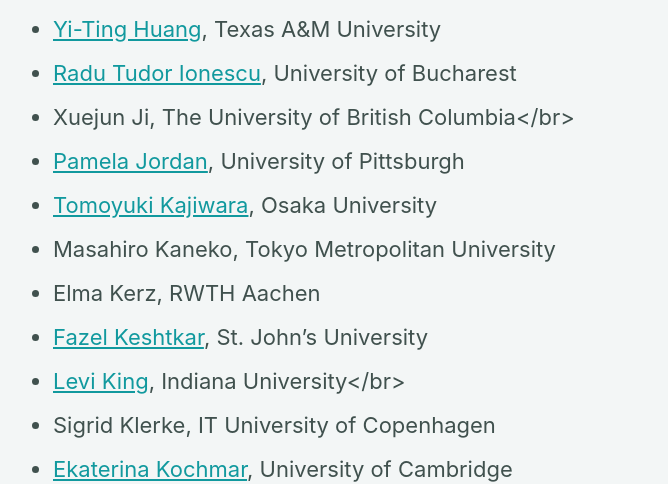
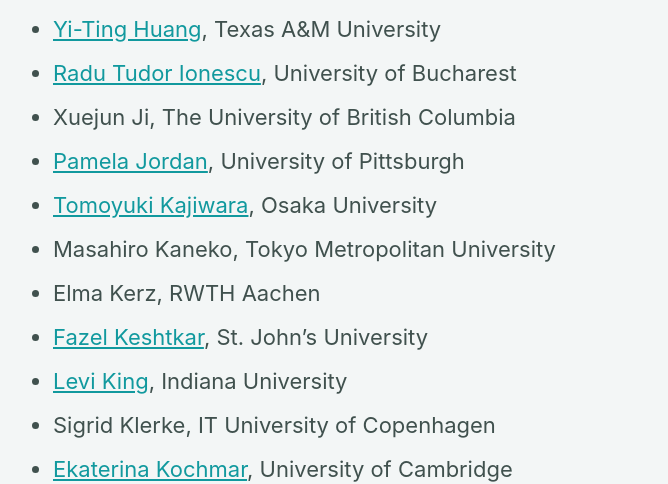
Before and after one commit to sigedu-org/website, a Jekyll site: the page built from _pages/members.md, in a window 1280 px wide and 900 px high, scrolled down 2563 px. Shown: the part 156-640 px from the top of the window, without its empty margins (309-977 px from the left). Built offline with Jekyll 4.4.1, drawn with Linux system fonts in a browser that asks for light colours; cached includes are drawn as plain includes; nearby versions of some CDN libraries; some of the changed text lies outside the part shown.

Commit message:
Fix typos

```diff
--- a/_pages/members.md
+++ b/_pages/members.md
@@ -13,7 +13,7 @@ The following is a list of the current SIGEDU members and their affiliations. Me
 - <a href="https://people.cs.pitt.edu/~tazinafrin/">Tazin Afrin</a>, University of Pittsburgh<br/>
 - <a href="https://spraakbanken.gu.se/swe/personal/david">David Alfter</a>, University of Gothenburg<br/>
 - <a href="https://da352.user.srcf.net">Dimitris Alikaniotis</a>,&nbsp;Grammarly<br/>
-- Jason Angel, Instituto politecnico Nacional<br/>
+- Jason Angel, Instituto Politecnico Nacional<br/>
 - <a href="https://www.rbanchs.com">Rafael Banchs</a>, I2R<br/>
 - <a href="https://leebecker.com">Lee Becker</a>, Pearson<br/>
 - <a href="https://www.ukp.tu-darmstadt.de/people/postdoctoral-researchers/dr-lisa-beinborn">Lisa Beinborn</a>, UKP Lab,&nbsp;TU Darmstadt<br/>
@@ -62,13 +62,13 @@ The following is a list of the current SIGEDU members and their affiliations. Me
 - Chung-Chi Huang, Frostburg State University<br/>
 - <a href="https://coralythuang.github.io/">Yi-Ting Huang</a>, Texas A&amp;M University<br/>
 - <a href="https://raduionescu.herokuapp.com">Radu Tudor Ionescu</a>, University of Bucharest<br/>
-- Xuejun Ji, The University of British Columbia</br>
+- Xuejun Ji, The University of British Columbia<br/>
 - <a href="https://www.pitt.edu/~pjordan">Pamela Jordan</a>, University of Pittsburgh<br/>
 - <a href="http://cl.sd.tmu.ac.jp/~kajiwara/cv.pdf">Tomoyuki Kajiwara</a>, Osaka University<br/>
 - Masahiro Kaneko, Tokyo Metropolitan University<br/>
 - Elma Kerz, RWTH Aachen<br/>
 - <a href="https://www.stjohns.edu/academics/bio/dr-fazel-keshtkar">Fazel Keshtkar</a>, St. John's University<br/>
-- <a href="http://cl.indiana.edu/~leviking/">Levi King</a>, Indiana University</br>
+- <a href="http://cl.indiana.edu/~leviking/">Levi King</a>, Indiana University<br/>
 - Sigrid Klerke, IT University of Copenhagen<br/>
 - <a href="https://www.cl.cam.ac.uk/~ek358/">Ekaterina Kochmar</a>, University of Cambridge<br/>
 - <a href="http://cl.sd.tmu.ac.jp/~komachi/index.en.html">Mamoru Komachi</a>, Tokyo Metropolitan University<br/>
```
